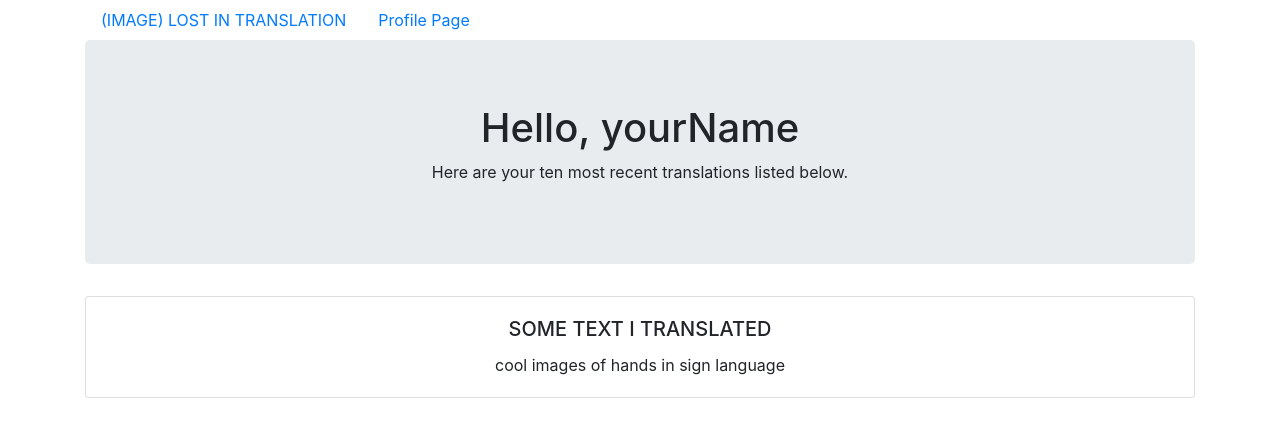
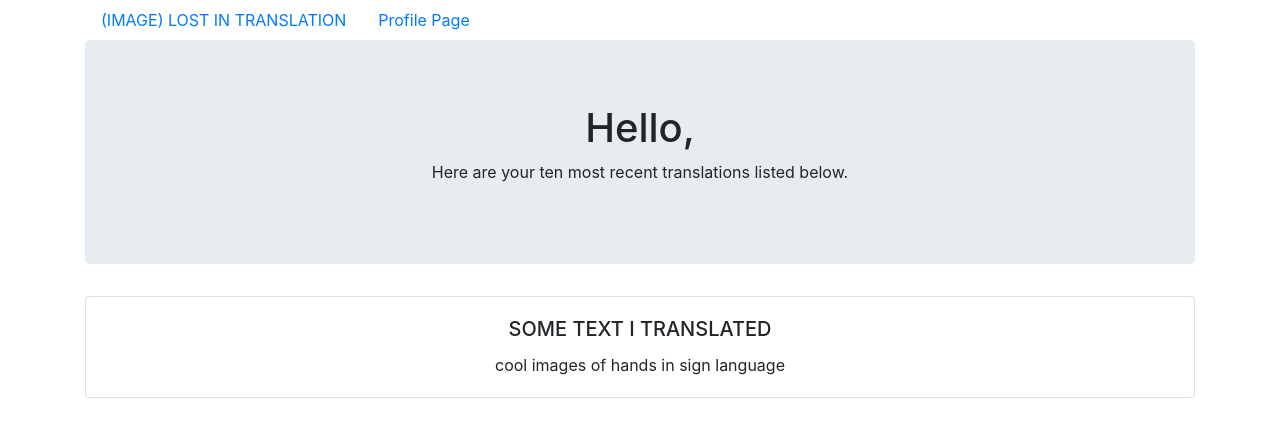
Before and after one commit to maijahaka/lost-in-translation, a React (Create React App) app: page /profile in a window 1280 px wide. Shown: the top 434 px of the page. Built offline with nearby package versions, Linux system fonts and the light colour scheme.

Commit message:
feat: show username on the profile page

```diff
--- a/src/components/containers/Profile.js
+++ b/src/components/containers/Profile.js
@@ -5,12 +5,14 @@ import 'bootstrap/dist/css/bootstrap.min.css'
 import AppHeader from '../shared/AppHeader'
 
 function Profile() {
+  const user = window.localStorage.getItem('user')
+
   return (
     <div>
       <AppHeader />
       <Container>
         <Jumbotron>
-          <h1>Hello, {"yourName"}</h1>
+          <h1>Hello, {user && user}</h1>
           <p>Here are your ten most recent translations listed below.</p>
         </Jumbotron>
         <Translations />
```
